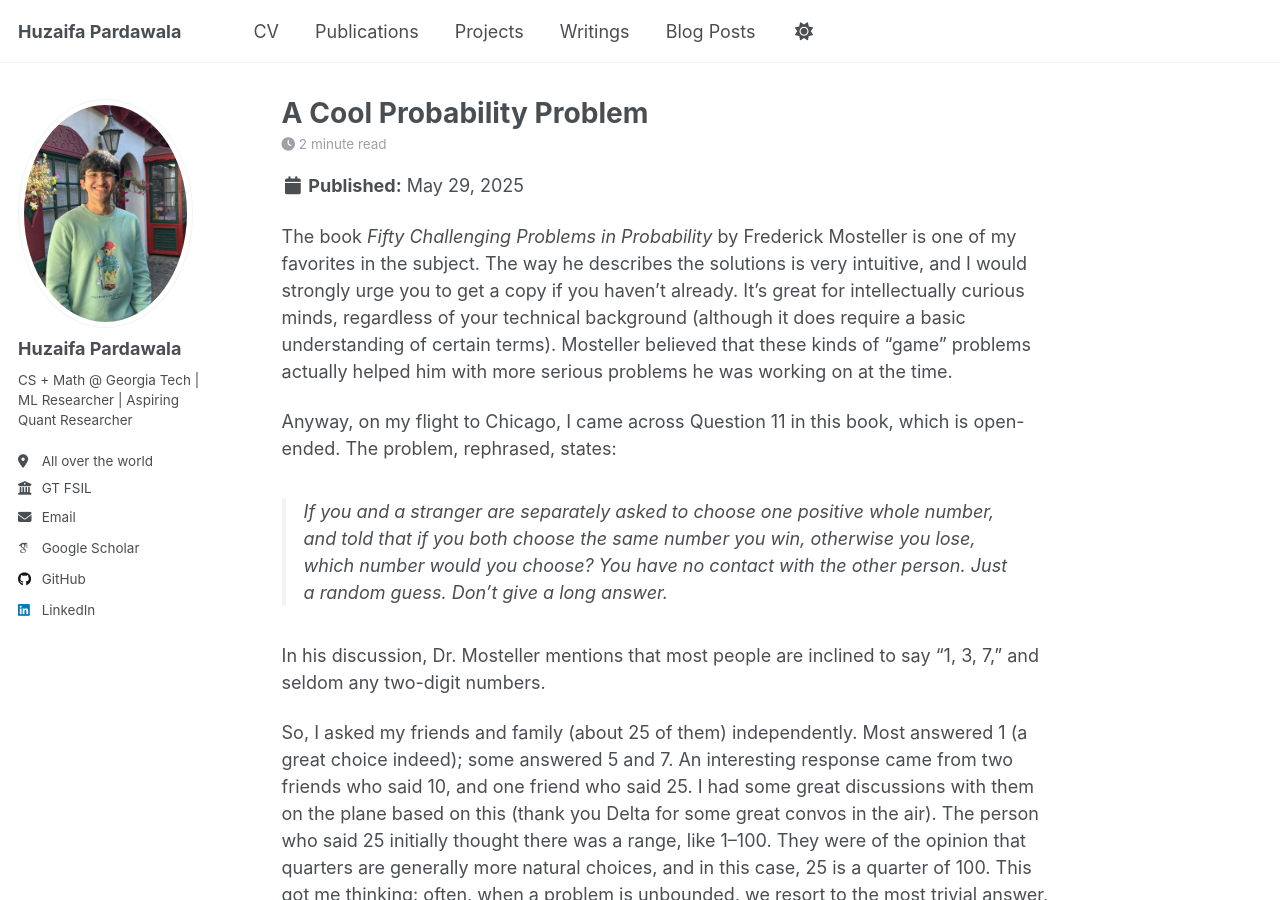
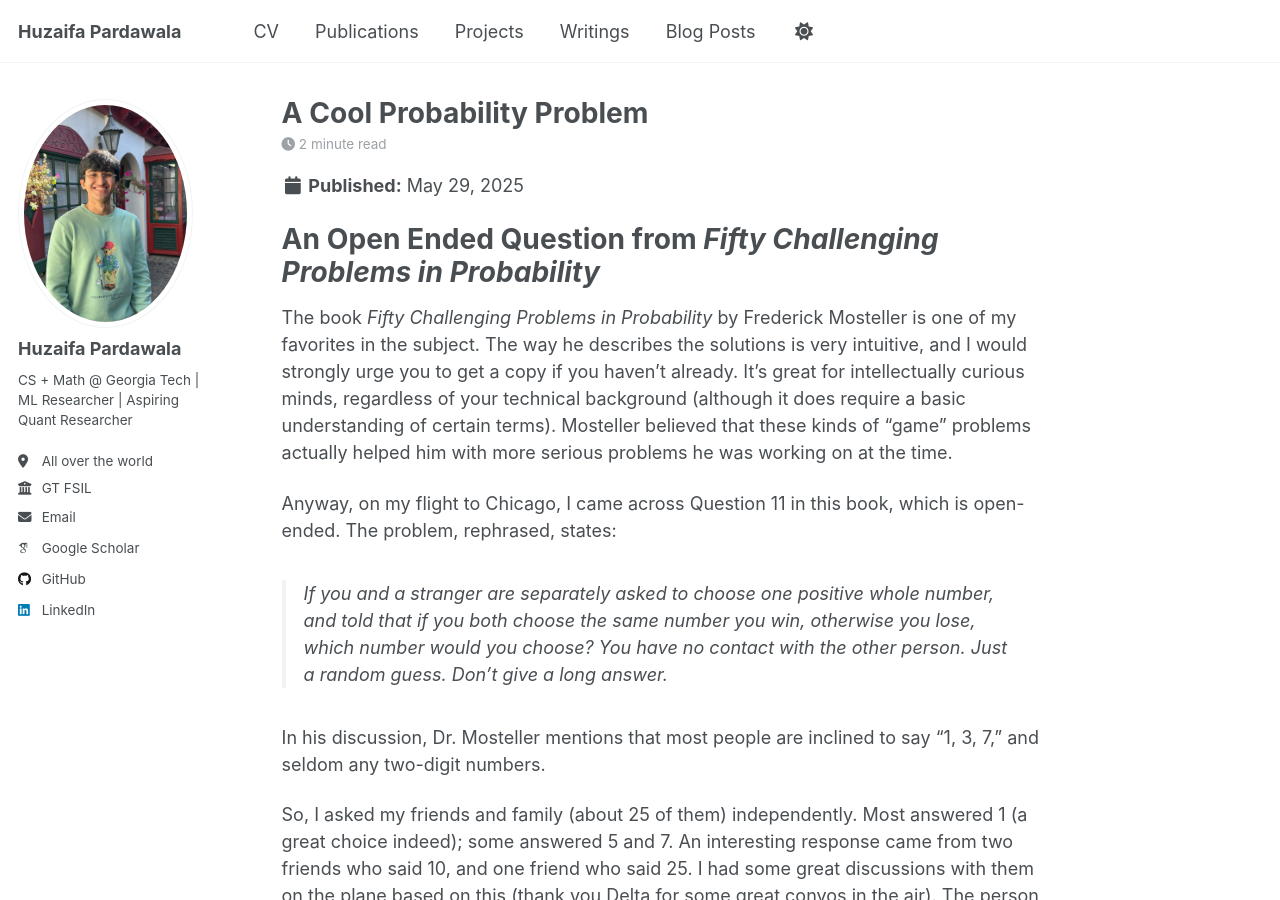
Before and after one commit to huzaifahp7/huzaifahp7.github.io, a Jekyll site: the page built from _posts/2025-05-29-post-2.md, in a window 1280 px wide and 900 px high. Built offline with Jekyll 4.4.1, drawn with Linux system fonts in a browser that asks for light colours; some web fonts are replaced.

Commit message:
feat: editing post

```diff
--- a/_posts/2025-05-29-post-2.md
+++ b/_posts/2025-05-29-post-2.md
@@ -5,6 +5,7 @@ permalink: /posts/2025/05/29
 tags:
   - probability
 ---
+# An Open Ended Question from *Fifty Challenging Problems in Probability*
 
 The book *Fifty Challenging Problems in Probability* by Frederick Mosteller is one of my favorites in the subject. The way he describes the solutions is very intuitive, and I would strongly urge you to get a copy if you haven’t already. It’s great for intellectually curious minds, regardless of your technical background (although it does require a basic understanding of certain terms). Mosteller believed that these kinds of “game” problems actually helped him with more serious problems he was working on at the time.
 
```
